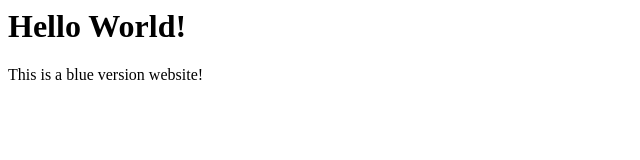
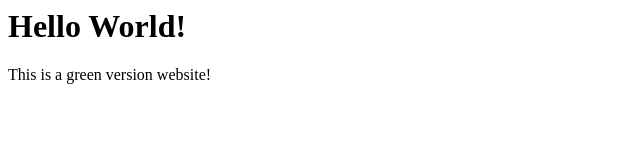
Before and after one commit to JimZhang37/cloud-devops-project-5-capstone, a plain HTML site: page 2 static web site/index.html in a window 1280 px wide. Shown: the full height of the page, 0-640 px from the left. Drawn offline with Linux system fonts and the light colour scheme.

Commit message:
static web is green

```diff
--- a/2 static web site/index.html
+++ b/2 static web site/index.html
@@ -1,4 +1,4 @@
 <html>
 <h1>Hello World!</h1>
-  <p>This is a blue version website!</p>
+  <p>This is a green version website!</p>
 </html>
```
Also changed, not shown: 4 other files.
